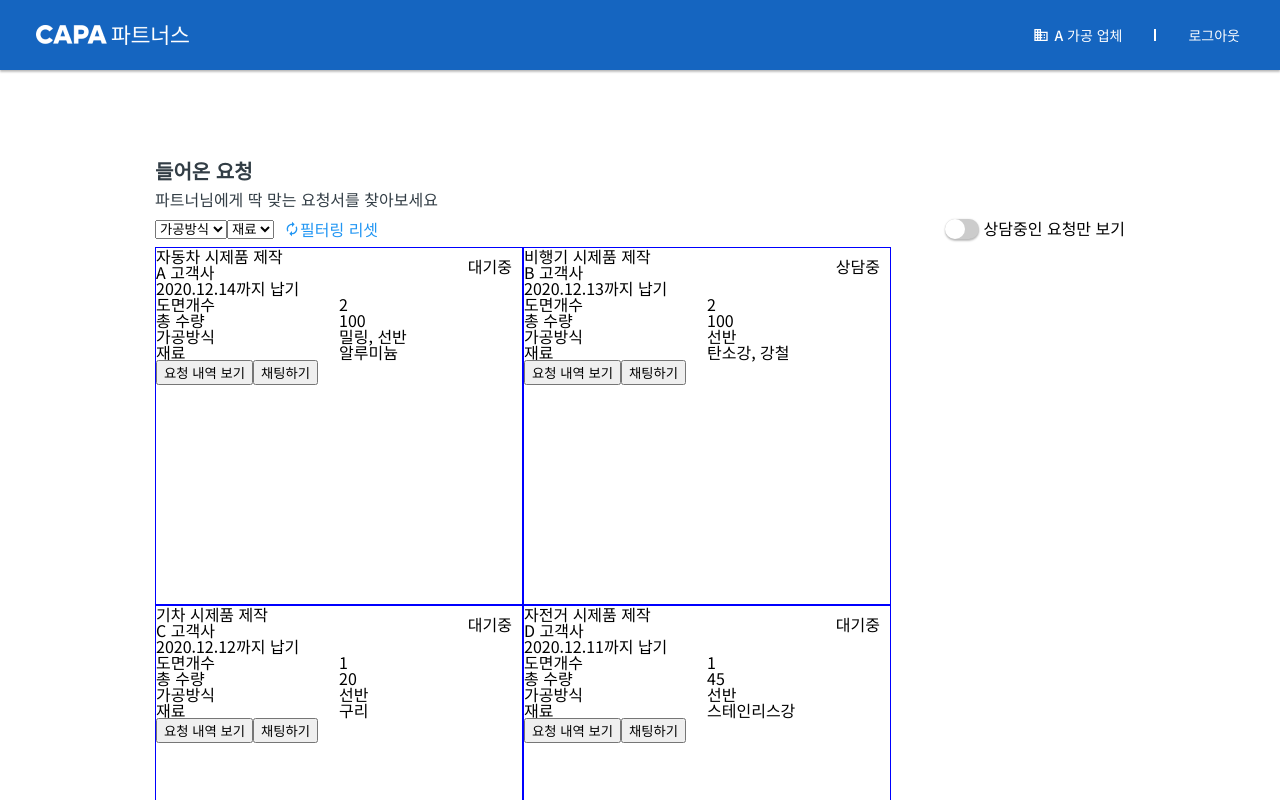
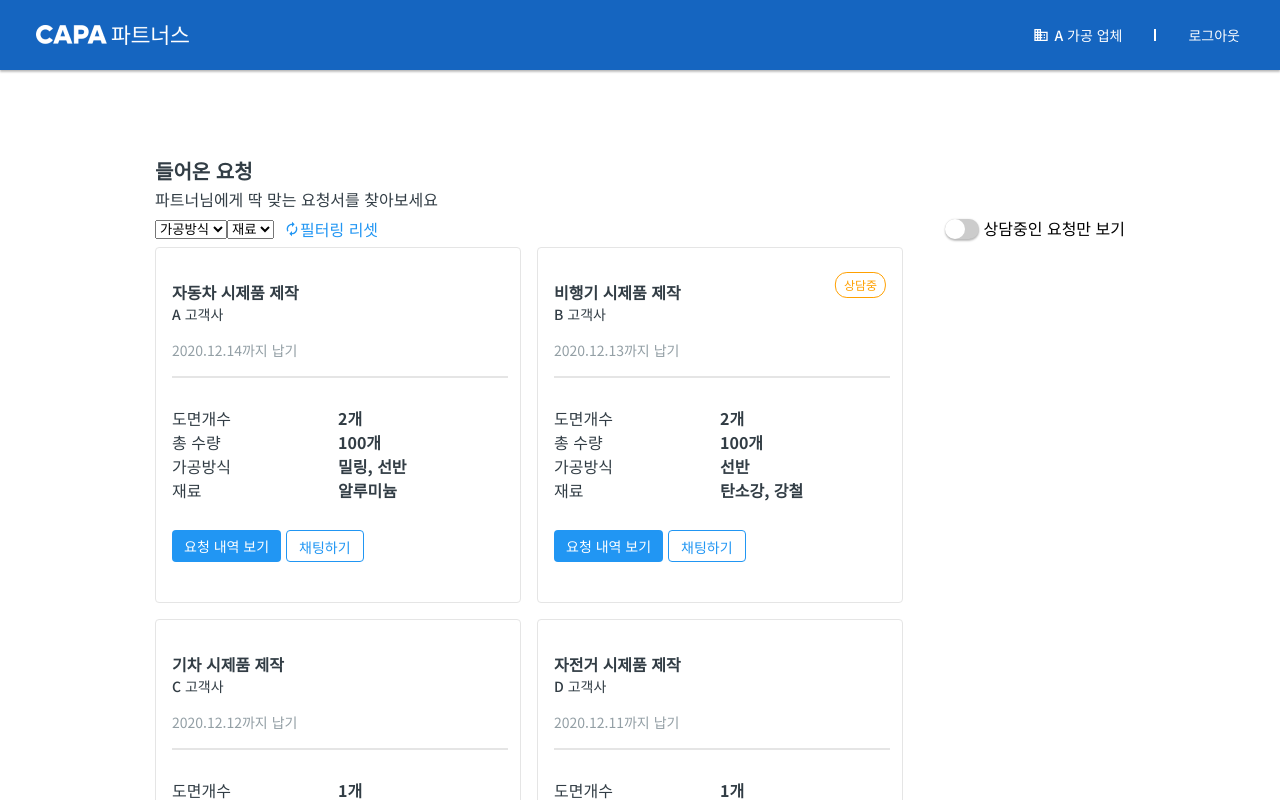
Before and after one commit to mankiww/a-team-dashboard, a React app: page / in a window 1280 px wide. Shown: the top 800 px of the page. Built offline with nearby package versions, Linux system fonts and the light colour scheme; data requests are answered from the project's data file.

Commit message:
Add: Card style

```diff
--- a/requests.json
+++ b/requests.json
@@ -60,7 +60,7 @@
       "title": "전동 킥보드 시제품 제작",
       "client": "F 업체",
       "due": "2020.12.09",
-      "docs": 1,
+      "count": 1,
       "amount": 20,
       "method": ["밀링"],
       "material": ["강철"],
--- a/src/components/types.ts
+++ b/src/@types/request.ts
@@ -1,4 +1,4 @@
-export interface Request {
+interface Request {
   id: number,
   title: string,
   client: string,
@@ -9,3 +9,5 @@ export interface Request {
   material: string[],
   status: "대기중" | "상담중",
 }
+
+export default Request;
--- a/src/GlobalStyle.tsx
+++ b/src/GlobalStyle.tsx
@@ -7,6 +7,13 @@ const GlobalStyle = createGlobalStyle`
   body {
     font-family: "Noto Sans KR";
   }
+
+  button {
+    padding: 6px 12px;
+    border-radius: 4px;
+    font-size: 14px;
+    font-weight: 500;
+  }
 `;
 
 export default GlobalStyle;
--- a/src/api/getRequests.ts
+++ b/src/api/getRequests.ts
@@ -1,4 +1,4 @@
-import { Request } from "../components/types";
+import Request from "../@types/request";
 
 export default async function getRequests() : Promise<Request[]> {
   const response = await fetch("http://localhost:3000/requests");
--- a/src/components/Card.tsx
+++ b/src/components/Card.tsx
@@ -1,29 +1,102 @@
 import styled from "styled-components";
 
-import { Request } from "./types";
+import Request from "../@types/request";
 
 const CardWrapper = styled.div`
   position: relative;
-  border: blue 1px solid;
   width: 366px;
   height: 356px;
+  padding: 24px 16px;
+  border-radius: 4px;
+  border: 1px solid #E5E5E5;
+  box-sizing: border-box;
+  color: #323D45;
+
+  &:hover {
+    border: 2px solid #2196F3;
+  }
 `;
 
 const Heading = styled.div`
+  margin: 8px 0;
+
+  h1 {
+    font-size: 16px;
+    font-weight: 600;
+    line-height: 24px;
+  }
+
+  h2 {
+    font-size: 14px;
+    font-weight: 500;
+    line-height: 20px;
+  }
+`;
+
+const Due = styled.p`
+  margin: 16px 0;
+  font-size: 14px;
+  font-weight: 400;
+  line-height: 20px;
+
+  color: #939FA5;
+`;
+
+const Divider = styled.hr`
+  width: 334px;
+  border: 1px solid #E5E5E5;
 `;
 
 const Status = styled.div`
   position: absolute;
   top: 0;
   left: 100%;
-  transform: translateX(-100%);
+  transform: translate(calc(-100% - 16px), 24px);
+  padding: 2px 8px;
+
+  border-radius: 12px;
+  border: 1px solid #FFA000;
+  color: #FFA000;
+
+  font-size: 12px;
+  font-weight: 500;
+  line-height: 20px;
   white-space: nowrap;
-  padding: 10px;
 `;
 
 const DescriptionList = styled.dl`
   display: grid;
   grid-template-columns: 1fr 1fr;
+  row-gap: 8px;
+  margin: 32px 0;
+
+  dt {
+    font-weight: 400;
+  }
+
+  dd {
+    font-weight: 600;
+  }
+`;
+
+const ButtonsWrapper = styled.div`
+  display: flex;
+  gap: 5px;
+  height: 32px;
+  margin: 32px 0;
+`;
+
+const BlueButton = styled.button`
+  border: none;
+  color: #FFFFFF;
+  background-color: #2196F3;
+  font-weight: 500;
+`;
+
+const WhiteButton = styled.button`
+  border: 1px solid #2196F3;
+  color: #2196F3;
+  background-color: #ffffff;
 `;
 
 type CardProps = Request;
@@ -36,23 +109,24 @@ export default function Card({
       <Heading>
         <h1>{title}</h1>
         <h2>{client}</h2>
-        <h3>{`${due}까지 납기`}</h3>
-        <Status>{status}</Status>
       </Heading>
+      <Due>{`${due}까지 납기`}</Due>
+      {status === "상담중" && <Status>{status}</Status>}
+      <Divider />
       <DescriptionList>
         <dt>도면개수</dt>
-        <dd>{count}</dd>
+        <dd>{`${count}개`}</dd>
         <dt>총 수량</dt>
-        <dd>{amount}</dd>
+        <dd>{`${amount}개`}</dd>
         <dt>가공방식</dt>
         <dd>{method.join(", ")}</dd>
         <dt>재료</dt>
         <dd>{material.join(", ")}</dd>
       </DescriptionList>
-      <div>
-        <button type="button">요청 내역 보기</button>
-        <button type="button">채팅하기</button>
-      </div>
+      <ButtonsWrapper>
+        <BlueButton type="button">요청 내역 보기</BlueButton>
+        <WhiteButton type="button">채팅하기</WhiteButton>
+      </ButtonsWrapper>
     </CardWrapper>
   );
 }
--- a/src/components/CardList.tsx
+++ b/src/components/CardList.tsx
@@ -1,10 +1,11 @@
 import styled from "styled-components";
 
 import Card from "./Card";
-import { Request } from "./types";
+import Request from "../@types/request";
 
 const CardListContainer = styled.div`
   display: flex;
+  gap: 16px;
   flex-wrap: wrap;
 `;
 
--- a/src/hooks/useFilteredRequests.tsx
+++ b/src/hooks/useFilteredRequests.tsx
@@ -5,7 +5,7 @@ import { MdAutorenew } from "react-icons/md";
 import DropBox from "../components/DropBox";
 import ToggleButton from "../components/ToggleButton";
 import getRequests from "../api/getRequests";
-import { Request } from "../components/types";
+import Request from "../@types/request";
 
 const FilterBarContainer = styled.div`
   display: flex;
```
